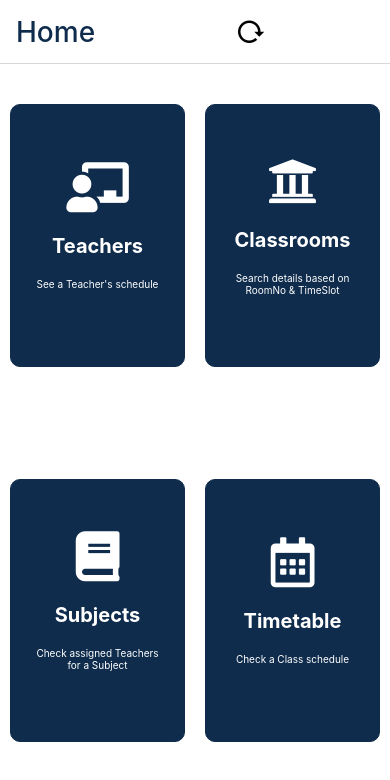
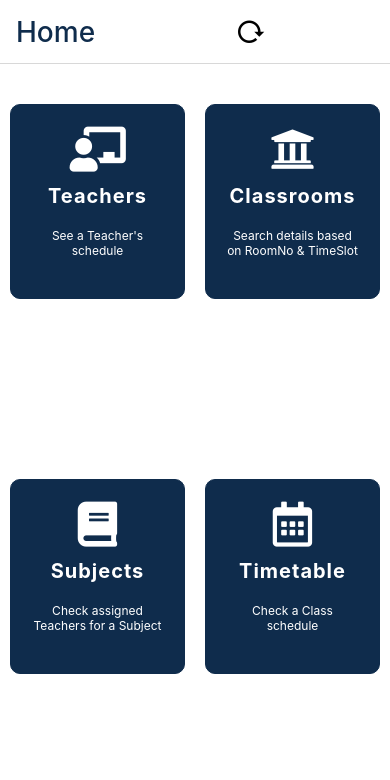
Before and after one commit to NjbSyd/CUI-ATD-Companion, a React Native app: screen /ApplicationEntry in a window 390 px wide. Shown: the top 780 px of the page. Built offline with nearby package versions, Linux system fonts and the light colour scheme.

Commit message:
Small UI Changes

```diff
--- a/UI/Components/Header.js
+++ b/UI/Components/Header.js
@@ -1,5 +1,13 @@
 import React from "react";
-import { StyleSheet, View, Text, Image } from "react-native";
+import {
+  StyleSheet,
+  View,
+  Text,
+  Image,
+  Touchable,
+  TouchableOpacity,
+} from "react-native";
+import { useNavigation } from "@react-navigation/native";
 
 export function Header({ title }) {
   return (
@@ -15,13 +23,22 @@ export function Header({ title }) {
     </View>
   );
 }
+
 export const HeaderImage = () => {
+  const navigation = useNavigation();
+
   return (
-    <Image
-      source={require("../../assets/logo.png")}
-      resizeMode="contain"
-      style={headerStyles.image}
-    />
+    <TouchableOpacity
+      onPress={() => {
+        navigation.navigate("Home");
+      }}
+    >
+      <Image
+        source={require("../../assets/logo.png")}
+        resizeMode="contain"
+        style={headerStyles.image}
+      />
+    </TouchableOpacity>
   );
 };
 
--- a/UI/Components/NoResults.js
+++ b/UI/Components/NoResults.js
@@ -1,12 +1,10 @@
 import { View, StyleSheet, Image } from "react-native";
 
 const NoResults = () => {
+  let imageSource = require("../../assets/noresults.jpg");
   return (
     <View style={styles.view}>
-      <Image
-        source={require("../../assets/noresults.jpg")}
-        style={styles.img}
-      />
+      <Image source={imageSource} style={styles.img} />
     </View>
   );
 };
--- a/UI/Screens/Classroom.js
+++ b/UI/Screens/Classroom.js
@@ -1,4 +1,11 @@
-import { Alert, ScrollView, StyleSheet, Text, View } from "react-native";
+import {
+  Alert,
+  ScrollView,
+  StyleSheet,
+  Text,
+  TouchableOpacity,
+  View,
+} from "react-native";
 import { Dropdown } from "react-native-element-dropdown";
 import MagnifierButton from "../Components/SearchButton";
 import { useState } from "react";
@@ -7,6 +14,7 @@ import Loading from "../Components/Loading";
 import { GetTimeslotBasedClassRoomTimetable } from "../../BackEnd/SQLiteSearchFunctions";
 import NoResults from "../Components/NoResults";
 import { useSelector } from "react-redux";
+import { FontAwesome5 } from "@expo/vector-icons";
 
 export function Classroom() {
   const rooms = useSelector((state) => state.ClassRoomSlice.classRoom);
@@ -36,6 +44,22 @@ export function Classroom() {
   }
   return (
     <View style={styles.container}>
+      {resultingData.length > 0 ? (
+        <View style={styles.slotSelectorPlaceholder}>
+          <Text style={styles.selectedClassText}>
+            Classroom: {selectedRoom + "\n"}Timeslot: {selectedTimeSlot}
+          </Text>
+          <TouchableOpacity
+            onPress={() => {
+              setSelectedTimeSlot(null);
+              setSelectedRoom(null);
+              setResultingData([]);
+            }}
+          >
+            <FontAwesome5 name="edit" size={15} color="#4a6cef" />
+          </TouchableOpacity>
+        </View>
+      ) : (
         <View style={styles.selectorContainer}>
           <Dropdown
             style={styles.selectorView}
@@ -55,7 +79,10 @@ export function Classroom() {
           <Dropdown
             style={styles.selectorView}
             containerStyle={styles.selectorList}
+            inputSearchStyle={styles.slotSearch}
+            keyboardAvoiding={true}
             data={rooms}
+            mode={"modal"}
             labelField="label"
             valueField="value"
             onChange={(item) => {
@@ -63,14 +90,13 @@ export function Classroom() {
             }}
             value={selectedRoom}
             search={true}
-          mode={"modal"}
             autoScroll={false}
             placeholder={"Room#..."}
-          inputSearchStyle={{ backgroundColor: "#d1fff6" }}
+            searchPlaceholder={"Enter a room number to search"}
           />
           <MagnifierButton onPress={searchButtonOnPress} />
         </View>
-      {resultingData.length !== 0 && <Text style={styles.label}>Classes</Text>}
+      )}
       <ScrollView style={styles.scrollView}>
         {resultingData.length === 0 ? (
           <NoResults />
@@ -91,7 +117,7 @@ const styles = StyleSheet.create({
     width: "100%",
   },
   scrollView: {
-    width: "80%",
+    width: "90%",
     margin: 20,
   },
   label: {
@@ -102,17 +128,19 @@ const styles = StyleSheet.create({
     marginLeft: "6%",
   },
   selectorView: {
-    width: "40%",
+    width: "45%",
     padding: 10,
     marginVertical: 10,
     borderWidth: 0.3,
     borderColor: "#000",
     borderRadius: 5,
+    marginRight: 10,
   },
   selectorList: {
     width: "200%",
     padding: 10,
-    marginVertical: 10,
+    marginTop: "65%",
+    marginBottom: "65%",
     borderWidth: 0.3,
     borderColor: "#000",
     borderRadius: 5,
@@ -121,6 +149,31 @@ const styles = StyleSheet.create({
     flexDirection: "row",
     justifyContent: "space-around",
     alignItems: "center",
-    width: "100%",
+    width: "95%",
+  },
+  slotSearch: {
+    backgroundColor: "#000",
+    color: "#fff",
+    letterSpacing: 1,
+    borderRadius: 5,
+    height: 60,
+  },
+  slotSelectorPlaceholder: {
+    marginVertical: 10,
+    width: "auto",
+    alignSelf: "center",
+    flexDirection: "row",
+    justifyContent: "space-between",
+    alignItems: "center",
+    borderBottomWidth: 1,
+    borderColor: "#4a6cef",
+    borderStyle: "dashed",
+  },
+  selectedClassText: {
+    fontSize: 18,
+    fontWeight: "bold",
+    color: "#000",
+    letterSpacing: 1,
+    marginRight: 10,
   },
 });
--- a/UI/Screens/Home.js
+++ b/UI/Screens/Home.js
@@ -40,16 +40,19 @@ const Main = ({ navigation }) => {
   const renderButton = (iconName, screenName, screenDescription) => {
     return (
       <TouchableOpacity
-        style={[styles.button, { width: buttonWidth }]}
+        style={[
+          styles.button,
+          { width: buttonWidth, height: buttonWidth + 20 },
+        ]}
         onPress={() => navigation.navigate(screenName)}
       >
-        <FontAwesome5 name={iconName} size={50} color="white" />
+        <FontAwesome5 name={iconName} size={45} color="white" />
         <Text style={styles.buttonText}>{screenName}</Text>
         <Text
           style={{
             color: "white",
             textAlign: "center",
-            fontSize: 10,
+            fontSize: 12,
             margin: 20,
           }}
         >
@@ -100,7 +103,7 @@ const styles = StyleSheet.create({
     paddingHorizontal: 10,
     width: "100%",
     marginTop: 10,
-    flex: 2,
+    flex: 1,
   },
   button: {
     alignItems: "center",
@@ -114,9 +117,10 @@ const styles = StyleSheet.create({
   },
   buttonText: {
     color: "white",
-    marginTop: 20,
+    marginTop: 10,
     fontSize: 20,
     fontWeight: "bold",
+    letterSpacing: 1,
   },
 });
 
--- a/UI/Screens/Subjects.js
+++ b/UI/Screens/Subjects.js
@@ -1,10 +1,17 @@
-import { ScrollView, StyleSheet, Text, View } from "react-native";
+import {
+  ScrollView,
+  StyleSheet,
+  Text,
+  TouchableOpacity,
+  View,
+} from "react-native";
 import { useState } from "react";
 import { Dropdown } from "react-native-element-dropdown";
 import { List } from "../Components/List";
 import { GetSubjectsSchedule } from "../../BackEnd/SQLiteSearchFunctions";
 import NoResults from "../Components/NoResults";
 import { useSelector } from "react-redux";
+import { FontAwesome5 } from "@expo/vector-icons";
 
 export function Subjects() {
   const subjectNames = useSelector((state) => state.SubjectSlice.subject);
@@ -13,8 +20,26 @@ export function Subjects() {
 
   return (
     <View style={styles.container}>
+      {selectedSubject !== null ? (
+        <View style={styles.slotSelectorPlaceholder}>
+          <Text style={styles.selectedClassText}>
+            Teachers for: {"\n" + selectedSubject.label}
+          </Text>
+          <TouchableOpacity
+            onPress={() => {
+              setSelectedSubject(null);
+              setSelectedSubjectData([]);
+            }}
+          >
+            <FontAwesome5 name="edit" size={15} color="#4a6cef" />
+          </TouchableOpacity>
+        </View>
+      ) : (
         <Dropdown
           style={styles.slotSelector}
+          inputSearchStyle={styles.slotSearch}
+          containerStyle={styles.slotOptionsContainer}
+          keyboardAvoiding={true}
           data={subjectNames}
           labelField="label"
           valueField="value"
@@ -26,17 +51,10 @@ export function Subjects() {
           }}
           placeholder={"Select a Subject"}
           value={selectedSubject}
-        mode={"modal"}
           search={true}
-        searchPlaceholder="Subject name"
+          searchPlaceholder="Enter a Subject name to search"
           autoScroll={false}
-        inputSearchStyle={{ backgroundColor: "#d1fff6" }}
         />
-      {selectedSubjectData.length !== 0 && (
-        <Text style={styles.label}>
-          {" "}
-          Teachers for "{selectedSubject.label}"
-        </Text>
       )}
       <ScrollView style={styles.scrollView}>
         {selectedSubjectData.length === 0 ? (
@@ -57,7 +75,7 @@ const styles = StyleSheet.create({
     width: "100%",
   },
   scrollView: {
-    width: "80%",
+    width: "90%",
     margin: 20,
   },
   label: {
@@ -68,11 +86,42 @@ const styles = StyleSheet.create({
     marginLeft: "6%",
   },
   slotSelector: {
-    width: "90%",
+    width: "95%",
     padding: 10,
     marginTop: 10,
     borderWidth: 0.3,
     borderColor: "#000",
     borderRadius: 5,
   },
+  slotOptionsContainer: {
+    borderColor: "#000",
+    borderWidth: 0.3,
+    borderRadius: 5,
+  },
+  slotSearch: {
+    backgroundColor: "#000",
+    color: "#fff",
+    letterSpacing: 1,
+    borderRadius: 5,
+    height: 60,
+  },
+  slotSelectorPlaceholder: {
+    marginVertical: 10,
+    marginHorizontal: 20,
+    width: "auto",
+    alignSelf: "center",
+    flexDirection: "row",
+    justifyContent: "space-between",
+    alignItems: "center",
+    borderBottomWidth: 1,
+    borderColor: "#4a6cef",
+    borderStyle: "dashed",
+  },
+  selectedClassText: {
+    fontSize: 18,
+    fontWeight: "bold",
+    color: "#000",
+    letterSpacing: 1,
+    marginRight: 20,
+  },
 });
--- a/UI/Screens/Teachers.js
+++ b/UI/Screens/Teachers.js
@@ -1,10 +1,17 @@
-import { ScrollView, StyleSheet, Text, View } from "react-native";
+import {
+  ScrollView,
+  StyleSheet,
+  Text,
+  TouchableOpacity,
+  View,
+} from "react-native";
 import { useState } from "react";
 import { Dropdown } from "react-native-element-dropdown";
 import { List } from "../Components/List";
 import { GetTeachersSchedule } from "../../BackEnd/SQLiteSearchFunctions";
 import NoResults from "../Components/NoResults";
 import { useSelector } from "react-redux";
+import { FontAwesome5 } from "@expo/vector-icons";
 
 export function Teachers() {
   const teachersNames = useSelector((state) => state.TeacherSlice.teacher);
@@ -13,8 +20,26 @@ export function Teachers() {
 
   return (
     <View style={styles.container}>
+      {selectedTeacher !== null ? (
+        <View style={styles.slotSelectorPlaceholder}>
+          <Text style={styles.selectedClassText}>
+            {selectedTeacher.label}'s Schedule
+          </Text>
+          <TouchableOpacity
+            onPress={() => {
+              setSelectedTeacher(null);
+              setSelectedTeacherData([]);
+            }}
+          >
+            <FontAwesome5 name="edit" size={15} color="#4a6cef" />
+          </TouchableOpacity>
+        </View>
+      ) : (
         <Dropdown
           style={styles.slotSelector}
+          inputSearchStyle={styles.slotSearch}
+          containerStyle={styles.slotOptionsContainer}
+          keyboardAvoiding={true}
           data={teachersNames}
           labelField="label"
           valueField="value"
@@ -24,16 +49,12 @@ export function Teachers() {
               setSelectedTeacherData(res);
             });
           }}
-        mode={"modal"}
           placeholder={"Select a teacher"}
           value={selectedTeacher}
           search={true}
-        searchPlaceholder="Teacher name"
+          searchPlaceholder="Enter a Teacher's name to search"
           autoScroll={false}
-        inputSearchStyle={{ backgroundColor: "#d1fff6" }}
         />
-      {selectedTeacherData.length !== 0 && (
-        <Text style={styles.label}> {selectedTeacher.label}'s Schedule</Text>
       )}
       <ScrollView style={styles.scrollView}>
         {selectedTeacherData.length === 0 ? (
@@ -54,7 +75,7 @@ const styles = StyleSheet.create({
     width: "100%",
   },
   scrollView: {
-    width: "80%",
+    width: "90%",
     margin: 20,
   },
   label: {
@@ -65,11 +86,41 @@ const styles = StyleSheet.create({
     marginLeft: "6%",
   },
   slotSelector: {
-    width: "90%",
+    width: "95%",
     padding: 10,
     marginTop: 10,
     borderWidth: 0.3,
     borderColor: "#000",
     borderRadius: 5,
   },
+  slotOptionsContainer: {
+    borderColor: "#000",
+    borderWidth: 0.3,
+    borderRadius: 5,
+  },
+  slotSearch: {
+    backgroundColor: "#000",
+    color: "#fff",
+    letterSpacing: 1,
+    borderRadius: 5,
+    height: 60,
+  },
+  slotSelectorPlaceholder: {
+    marginVertical: 10,
+    width: "auto",
+    alignSelf: "center",
+    flexDirection: "row",
+    justifyContent: "space-between",
+    alignItems: "center",
+    borderBottomWidth: 1,
+    borderColor: "#4a6cef",
+    borderStyle: "dashed",
+  },
+  selectedClassText: {
+    fontSize: 20,
+    fontWeight: "bold",
+    color: "#000",
+    letterSpacing: 1,
+    marginRight: 20,
+  },
 });
--- a/UI/Screens/Timetable.js
+++ b/UI/Screens/Timetable.js
@@ -45,9 +45,10 @@ export default function Timetable() {
   return (
     <View style={styles.container}>
       {isClassNameSelected ? (
+        <>
           <View style={styles.slotSelectorPlaceholder}>
             <Text style={styles.selectedClassText}>
-            {selectedClassname.label}
+              {selectedClassname.label} TimeTable
             </Text>
             <TouchableOpacity
               onPress={() => {
@@ -61,24 +62,6 @@ export default function Timetable() {
               <FontAwesome5 name="edit" size={15} color="#4a6cef" />
             </TouchableOpacity>
           </View>
-      ) : (
-        <Dropdown
-          style={styles.slotSelector}
-          data={classNames}
-          labelField="label"
-          valueField="value"
-          onChange={(item) => {
-            handleOnClassChange(item);
-          }}
-          placeholder={"Select a Class"}
-          value={selectedClassname}
-          mode={"modal"}
-          search={true}
-          searchPlaceholder="Class name"
-          autoScroll={false}
-          inputSearchStyle={{ backgroundColor: "#d1fff6" }}
-        />
-      )}
           <View style={styles.btnGroup} horizontal={true}>
             {daysOfWeek.map((day, index) => (
               <TouchableOpacity
@@ -110,11 +93,40 @@ export default function Timetable() {
               </TouchableOpacity>
             ))}
           </View>
+        </>
+      ) : (
+        <Dropdown
+          style={styles.slotSelector}
+          inputSearchStyle={styles.slotSearch}
+          containerStyle={styles.slotOptionsContainer}
+          keyboardAvoiding={true}
+          data={classNames}
+          labelField="label"
+          valueField="value"
+          onChange={(item) => {
+            handleOnClassChange(item);
+          }}
+          placeholder={"Select a Class"}
+          value={selectedClassname}
+          search={true}
+          searchPlaceholder="Enter a Class name to search"
+          autoScroll={false}
+        />
+      )}
+
       <ScrollView style={styles.scrollView}>
-        {selectedClassDayData.length <= 0 ? (
+        {isClassNameSelected ? (
+          selection <= -1 ? (
+            <Text style={styles.requestText}>
+              Select a day to view timetable
+            </Text>
+          ) : selectedClassDayData.length > 0 ? (
+            <List data={selectedClassDayData} type={"Classroom"} />
+          ) : (
             <NoResults />
+          )
         ) : (
-          <List data={selectedClassDayData} type={"Classroom"} />
+          <NoResults />
         )}
       </ScrollView>
     </View>
@@ -147,18 +159,9 @@ const styles = StyleSheet.create({
     fontWeight: "bold",
     color: "#000",
   },
-  slotSelector: {
-    width: "90%",
-    padding: 10,
-    marginTop: 10,
-    marginLeft: "5%",
-    borderWidth: 0.3,
-    borderColor: "#000",
-    borderRadius: 5,
-  },
   slotSelectorPlaceholder: {
     marginVertical: 10,
-    width: "30%",
+    width: "auto",
     alignSelf: "center",
     flexDirection: "row",
     justifyContent: "space-between",
@@ -172,9 +175,37 @@ const styles = StyleSheet.create({
     fontWeight: "bold",
     color: "#000",
     letterSpacing: 1,
+    marginRight: 20,
   },
   scrollView: {
     maxWidth: "90%",
     margin: 20,
   },
+  slotSelector: {
+    alignSelf: "center",
+    width: "95%",
+    padding: 10,
+    marginTop: 10,
+    borderWidth: 0.3,
+    borderColor: "#000",
+    borderRadius: 5,
+  },
+  slotOptionsContainer: {
+    borderColor: "#000",
+    borderWidth: 0.3,
+    borderRadius: 5,
+  },
+  slotSearch: {
+    backgroundColor: "#000",
+    color: "#fff",
+    letterSpacing: 1,
+    borderRadius: 5,
+    height: 60,
+  },
+  requestText: {
+    textAlign: "center",
+    fontSize: 20,
+    fontWeight: "bold",
+    color: "#000",
+  },
 });
--- a/app.json
+++ b/app.json
@@ -32,6 +32,12 @@
       "eas": {
         "projectId": "f45b966a-2ad8-472a-9ba9-d266061b7883"
       }
+    },
+    "runtimeVersion": {
+      "policy": "sdkVersion"
+    },
+    "updates": {
+      "url": "https://u.expo.dev/f45b966a-2ad8-472a-9ba9-d266061b7883"
     }
   }
 }
```
Also changed, not shown: App.js (+17 -0 lines), eas.json (+7 -3 lines), package.json (+5 -4 lines), assets/nodaychoosen.png (added). Lines whose indentation alone changed are shown as unchanged.
